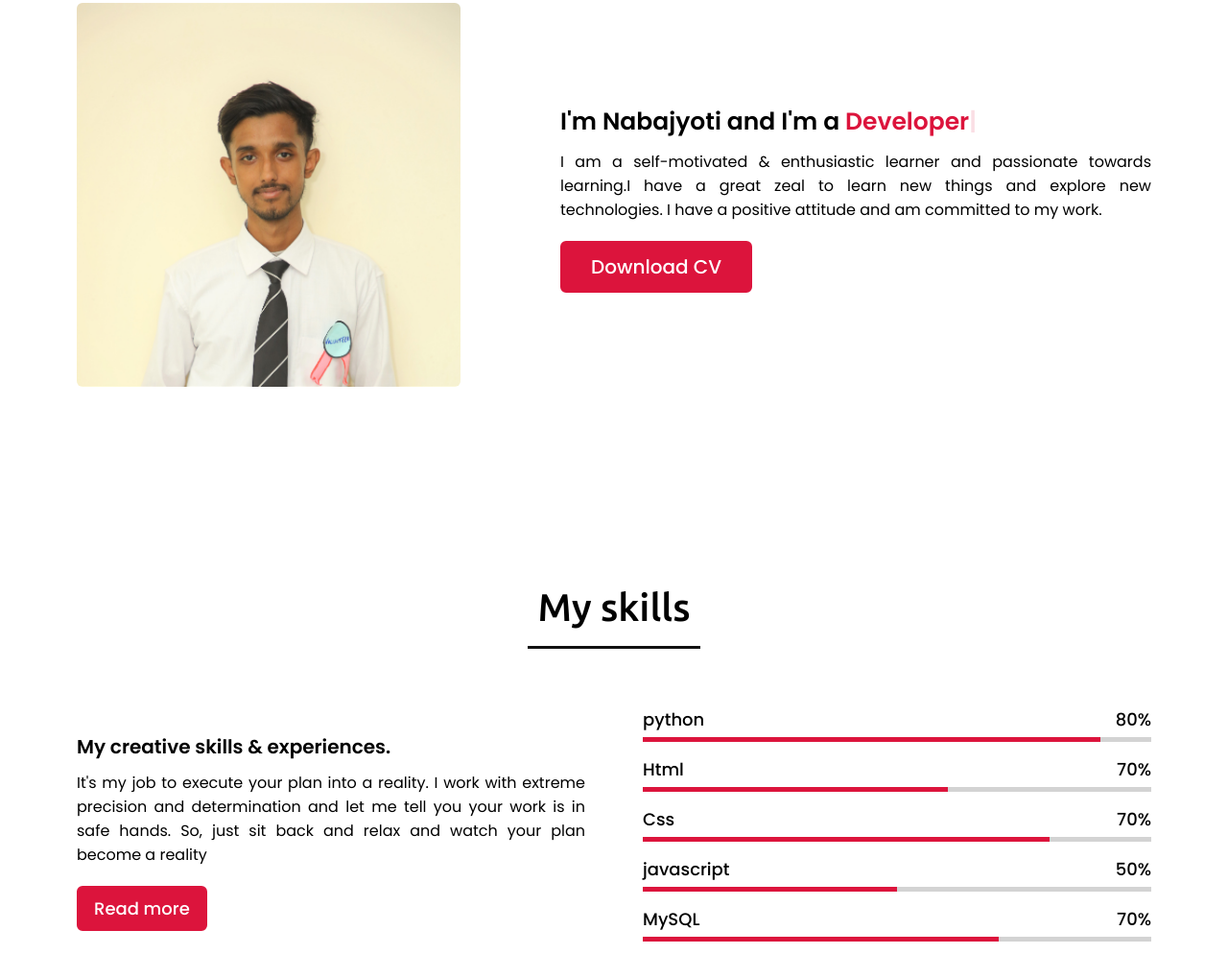
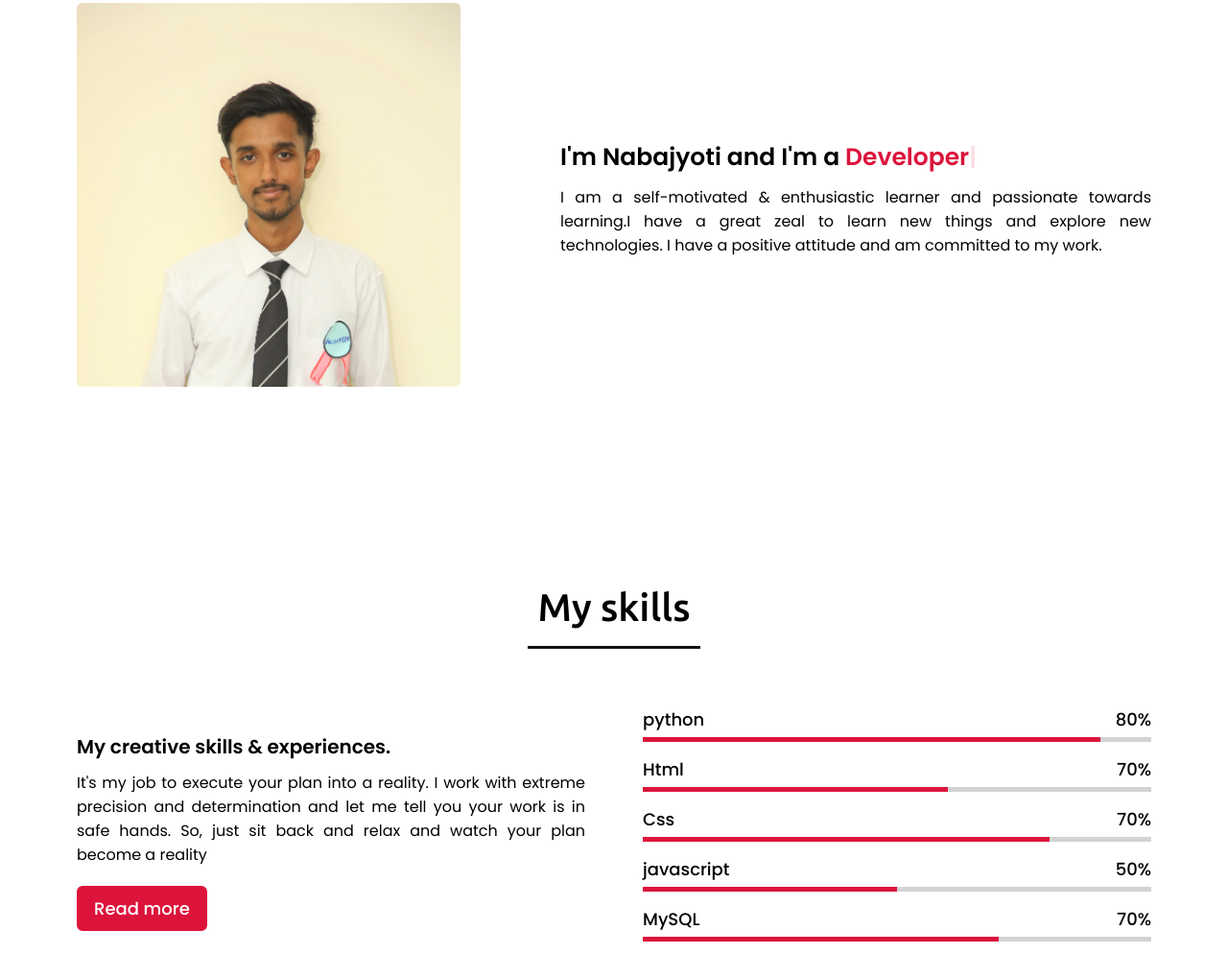
Before and after one commit to navjyotcodz/my-portfolio, a plain HTML site: page index.html in a window 1280 px wide. Shown: the part 1023-2042 px from the top of the page at 96% size. Drawn offline with nearby package versions, Linux system fonts and the light colour scheme.

Commit message:
Update index.html

```diff
--- a/index.html
+++ b/index.html
@@ -55,7 +55,7 @@
                 <div class="column right">
                     <div class="text">I'm Nabajyoti and I'm a <span class="typing-2"></span></div>
                     <p>I am a self-motivated & enthusiastic learner and passionate towards learning.I have a great zeal to learn new things and explore new technologies. I have a positive attitude and am committed to my work.</p>
-                    <a href="images/resume.pdf" download class="btn btn2">Download CV</a>
+
                 </div>
             </div>
         </div>
```
